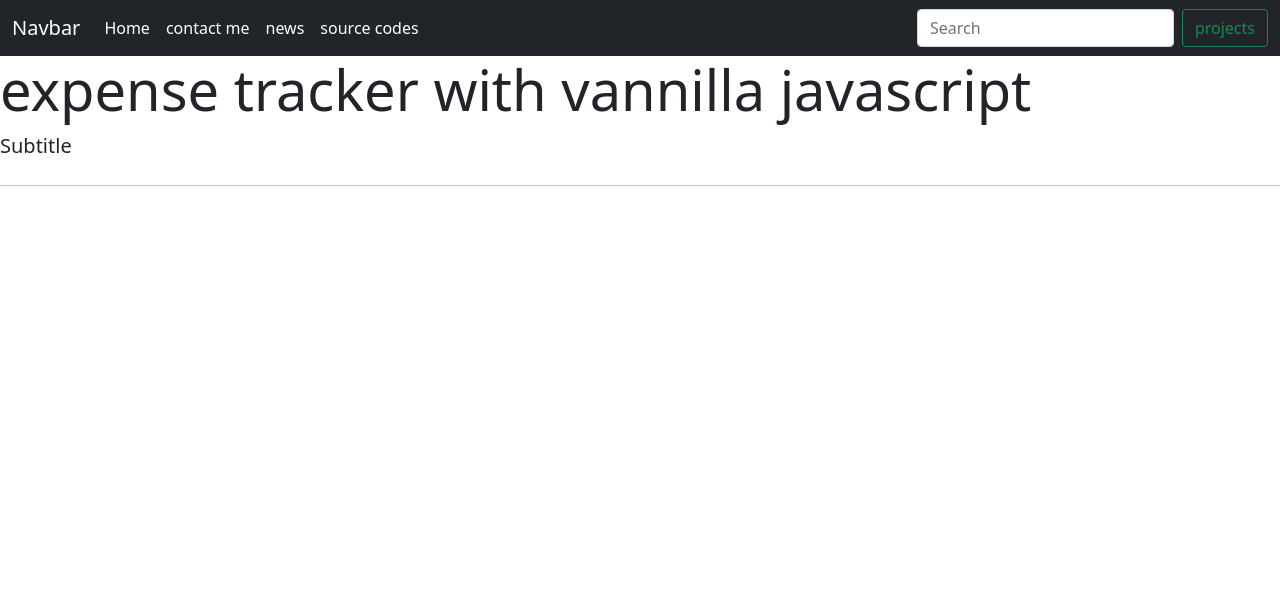
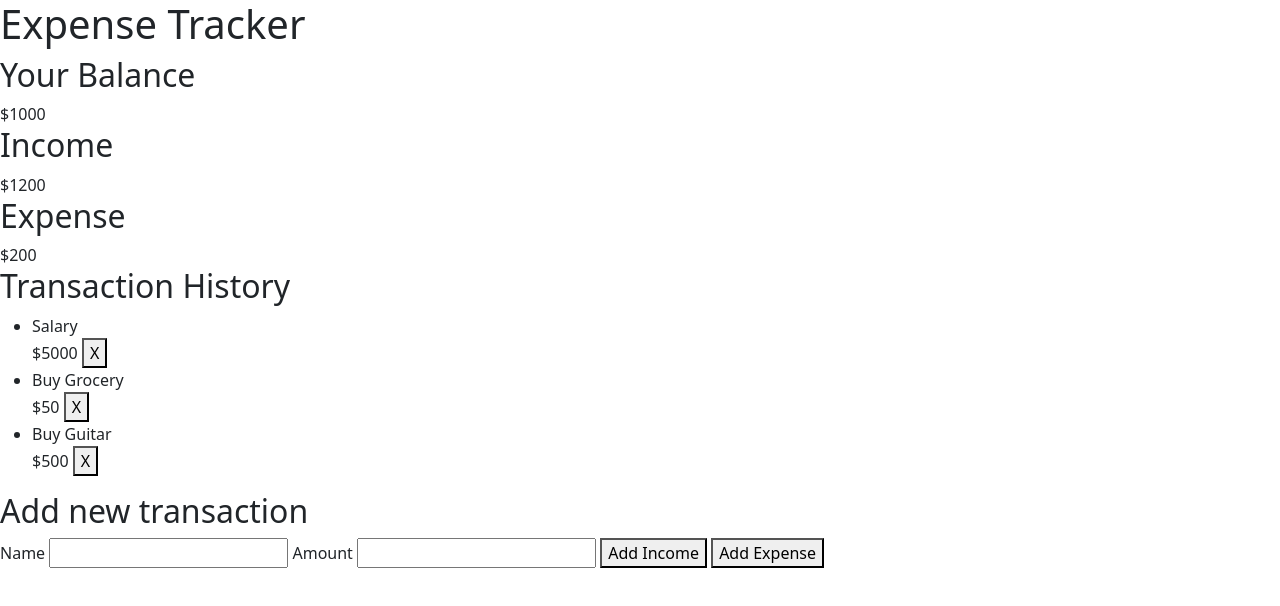
Before and after one commit to Bria222/expense_tracker, a plain HTML site: page index.html in a window 1280 px wide. Drawn offline with nearby package versions, Linux system fonts and the light colour scheme.

Commit message:
Update index.html
creating a start layout of the expense tracker

```diff
--- a/index.html
+++ b/index.html
@@ -1,5 +1,6 @@
 <!doctype html>
 <html lang="en">
+
 <head>
 
     <!-- Required meta tags -->
@@ -7,16 +8,25 @@
     <meta name="viewport" content="width=device-width, initial-scale=1">
     <script src="https://kit.fontawesome.com/afb53e8513.js" crossorigin="anonymous"></script>
     <!-- Bootstrap CSS -->
-    <link href="https://cdn.jsdelivr.net/npm/bootstrap@5.0.2/dist/css/bootstrap.min.css" rel="stylesheet" integrity="sha384-EVSTQN3/azprG1Anm3QDgpJLIm9Nao0Yz1ztcQTwFspd3yD65VohhpuuCOmLASjC" crossorigin="anonymous">
+    <link href="https://cdn.jsdelivr.net/npm/bootstrap@5.0.2/dist/css/bootstrap.min.css" rel="stylesheet"
+        integrity="sha384-EVSTQN3/azprG1Anm3QDgpJLIm9Nao0Yz1ztcQTwFspd3yD65VohhpuuCOmLASjC" crossorigin="anonymous">
     <link rel="stylesheet" href="css/style.css">
+    <!--link to google fonts-->
+
+    <link rel="preconnect" href="https://fonts.googleapis.com">
+    <link rel="preconnect" href="https://fonts.gstatic.com" crossorigin>
+    <link href="https://fonts.googleapis.com/css2?family=Permanent+Marker&display=swap" rel="stylesheet">
     <title>expense tracker</title>
 </head>
+
 <body>
-    <!--navbar start-->
+    <!--navbar start
     <nav class="navbar navbar-expand-lg navbar-dark bg-dark">
         <div class="container-fluid">
             <a class="navbar-brand" href="#">Navbar</a>
-          <button class="navbar-toggler" type="button" data-bs-toggle="collapse" data-bs-target="#navbarSupportedContent" aria-controls="navbarSupportedContent" aria-expanded="false" aria-label="Toggle navigation">
+            <button class="navbar-toggler" type="button" data-bs-toggle="collapse"
+                data-bs-target="#navbarSupportedContent" aria-controls="navbarSupportedContent" aria-expanded="false"
+                aria-label="Toggle navigation">
                 <span class="navbar-toggler-icon"></span>
             </button>
             <div class="collapse navbar-collapse" id="navbarSupportedContent">
@@ -31,7 +41,8 @@
                         <a class="nav-link active" aria-current="page" href="https://wa.me/254710889090?">news</a>
                     </li>
                     <li class="nav-item">
-                <a class="nav-link active" aria-current="page" href="https://wa.me/254710889090?">source codes</a>
+                        <a class="nav-link active" aria-current="page" href="https://wa.me/254710889090?">source
+                            codes</a>
                     </li>
                 </ul>
                 <form class="d-flex">
@@ -41,23 +52,98 @@
             </div>
         </div>
     </nav>
-      <div class="jumbotron">
-          <h1 class="display-4">expense tracker with vannilla javascript</h1>
-          <p class="lead">Subtitle</p>
-          <hr class="my-4">
+-->
+<!--
+    <div class="jumbotron mt-2 bg-secondary">
+        <h1 class="display-4 text-center">expense tracker with vanilla javascript</h1>
+
+
+
+        <div class="row">
+            <div class="col-md-4">first column</div>
+            <div class="col-md-4">
+                <button class="btn btn-primary" id="btncenter">view more projects</button>
+            </div>
+            <div class="col-md-4">third column</div>
 
         </div>
 
+    </div>
 
-    <!-- Optional JavaScript; choose one of the two! -->
+    -->
 
-    <!-- Option 1: Bootstrap Bundle with Popper -->
-    <script src="https://cdn.jsdelivr.net/npm/bootstrap@5.0.2/dist/js/bootstrap.bundle.min.js" integrity="sha384-MrcW6ZMFYlzcLA8Nl+NtUVF0sA7MsXsP1UyJoMp4YLEuNSfAP+JcXn/tWtIaxVXM" crossorigin="anonymous"></script>
+        <div class="app bg-transparent">
+            <h1>Expense Tracker</h1>
 
-    <!-- Option 2: Separate Popper and Bootstrap JS -->
-    <!--
-    <script src="https://cdn.jsdelivr.net/npm/@popperjs/core@2.9.2/dist/umd/popper.min.js" integrity="sha384-IQsoLXl5PILFhosVNubq5LC7Qb9DXgDA9i+tQ8Zj3iwWAwPtgFTxbJ8NT4GN1R8p" crossorigin="anonymous"></script>
-    <script src="https://cdn.jsdelivr.net/npm/bootstrap@5.0.2/dist/js/bootstrap.min.js" integrity="sha384-cVKIPhGWiC2Al4u+LWgxfKTRIcfu0JTxR+EQDz/bgldoEyl4H0zUF0QKbrJ0EcQF" crossorigin="anonymous"></script>
-    -->
+            <div class="balance-container">
+                <h2>Your Balance</h2>
+                <div id="balance">$1000</div>
+            </div>
+
+            <div class="cashflow-container">
+                <div class="income-container">
+                    <h2>Income</h2>
+                    <div id="income">$1200</div>
+                </div>
+                <div class="expense-container">
+                    <h2>Expense</h2>
+                    <div id="expense">$200</div>
+                </div>
+            </div>
+
+            <div class="transaction-container">
+                <h2>Transaction History</h2>
+                <ul id="transaction">
+                    <li>
+                        Salary
+                        <div>
+                            <span class="income-amt">$5000</span>
+                            <button>X</button>
+                        </div>
+                    </li>
+                    <li>
+                        Buy Grocery
+                        <div>
+                            <span class="expense-amt">$50</span>
+                            <button>X</button>
+                        </div>
+                    </li>
+                    <li>
+                        Buy Guitar
+                        <div>
+                            <span class="expense-amt">$500</span>
+                            <button>X</button>
+                        </div>
+                    </li>
+                </ul>
+            </div>
+
+            <div class="form-container">
+                <h2>Add new transaction</h2>
+                <form>
+                    <label for="name">Name</label>
+                    <input id="name" type="text">
+                    <label for="amount">Amount</label>
+                    <input id="amount" type="number">
+                    <button id="incomeBtn">Add Income</button>
+                    <button id="expenseBtn">Add Expense</button>
+                </form>
+            </div>
+        </div>
+
+
+
+    <!-- link to my external javascript file -->
+    <script src="javascript/main.js"></script>
+
+
+
+
+
+
+    <script src="https://cdn.jsdelivr.net/npm/bootstrap@5.0.2/dist/js/bootstrap.bundle.min.js"
+        integrity="sha384-MrcW6ZMFYlzcLA8Nl+NtUVF0sA7MsXsP1UyJoMp4YLEuNSfAP+JcXn/tWtIaxVXM" crossorigin="anonymous">
+    </script>
 </body>
+
 </html>
```
Lines whose indentation alone changed are shown as unchanged.
